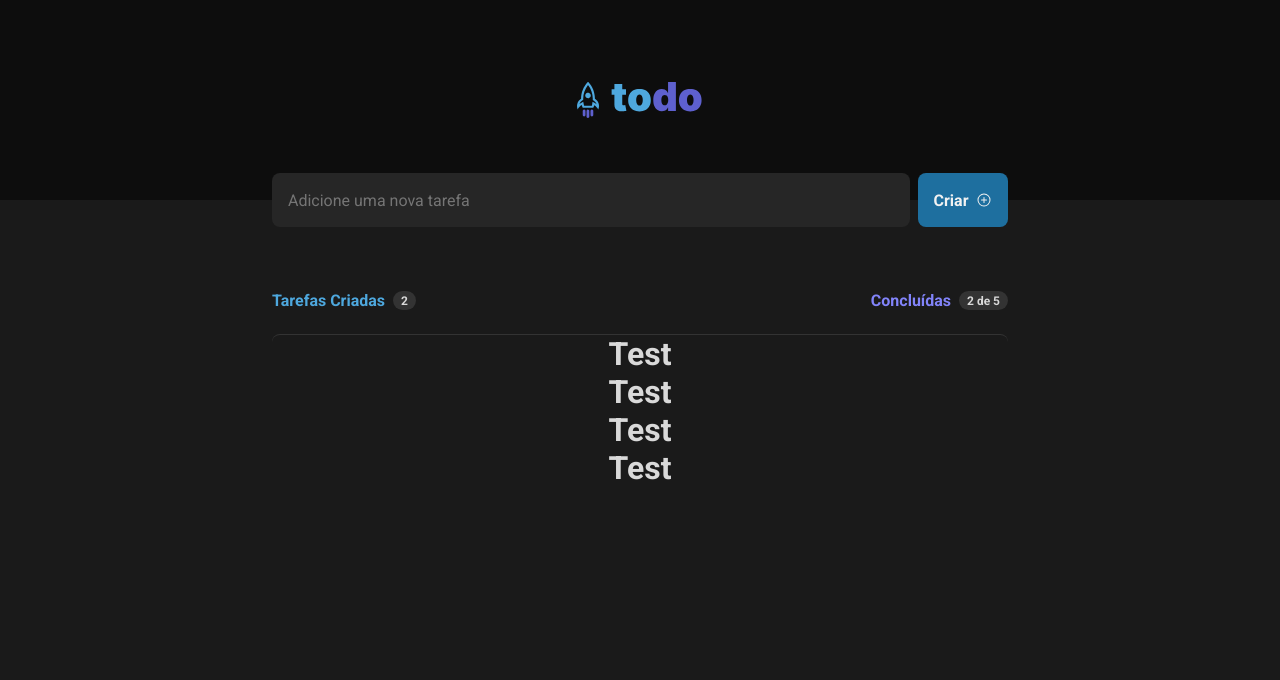
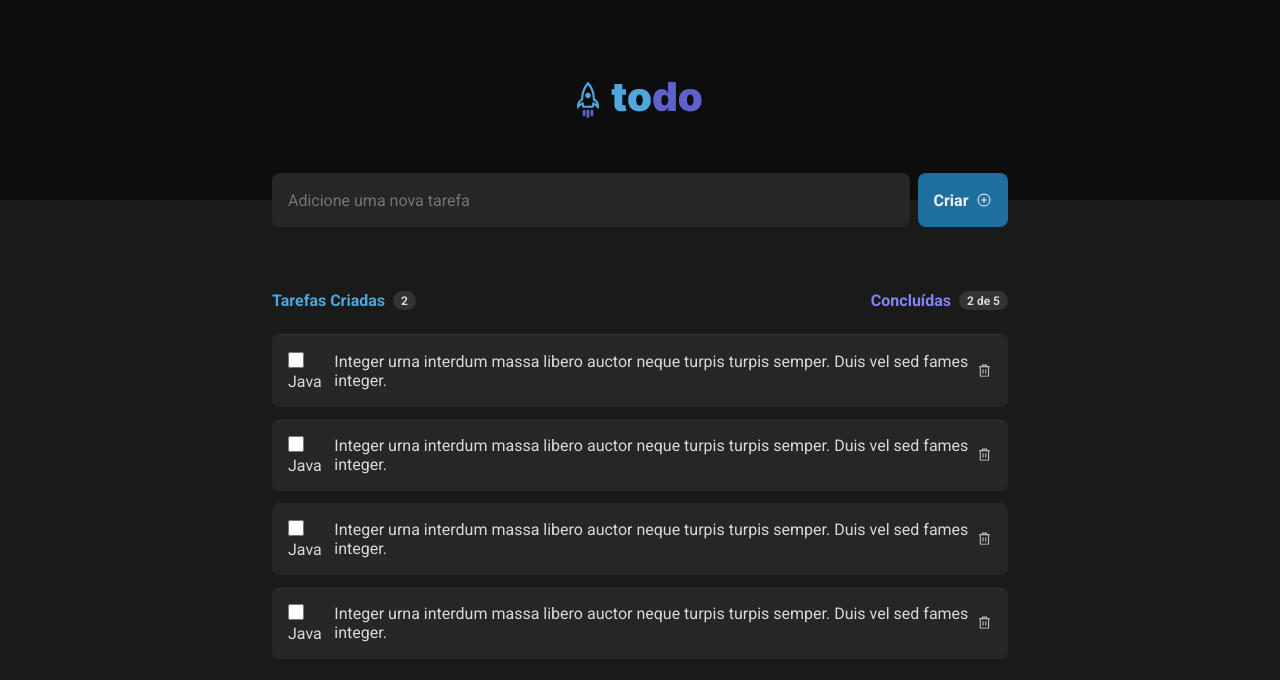
Before and after one commit to luanrem/todo-list, a React (Vite) app: page / in a window 1280 px wide. Shown: the top 680 px of the page. Built offline with nearby package versions, Linux system fonts and the light colour scheme.

Commit message:
feat: implement TaskCard

```diff
--- /dev/null
+++ b/src/components/TaskCard/TaskCard.module.css
@@ -0,0 +1,56 @@
+.container {
+  display: flex;
+  justify-content: space-between;
+  align-items: center;
+  padding: 0 1rem;
+
+  background: var(--gray-500);
+  min-height: 4.5rem;
+  width: 100%;
+  border-radius: 8px;
+  margin-bottom: 0.75rem;
+}
+
+/*
+.container input {
+  margin-right: 0.75rem;
+
+  width: 1rem;
+  height: 1rem;
+  border-radius: 50%;
+  vertical-align: middle;
+  border: 1px solid var(--blue);
+  appearance: none;
+  -webkit-appearance: none;
+  outline: none;
+  cursor: pointer;
+  box-shadow: none;
+}
+
+.container input::after:checked {
+  border: 2px solid #fff;
+  border-top: none;
+  border-right: none;
+  content: "";
+  height: 4px;
+  position: absolute;
+  transform: rotate(-45deg);
+  width: 8px;
+}
+
+.container input:checked {
+  background: var(--purple);
+  border: 1px solid var(--purple);
+} */
+
+input[type="checkbox"] {
+  background: green;
+}
+
+.container input {
+  accent-color: red;
+  border-radius: 50%;
+  width: 1rem;
+  height: 1rem;
+  border: 1px solid var(--blue);
+}
--- a/src/components/TaskCard/index.tsx
+++ b/src/components/TaskCard/index.tsx
@@ -1,5 +1,16 @@
+import { Trash } from '@phosphor-icons/react'
+
+import styles from './TaskCard.module.css'
+
 export function TaskCard() {
   return (
-    <h1>Test</h1>
+    <div className={styles.container}>
+      <div>
+        <input type="checkbox" />
+        <label htmlFor="lang1">Java</label>
+      </div>
+      <p>Integer urna interdum massa libero auctor neque turpis turpis semper. Duis vel sed fames integer.</p>
+      <Trash />
+    </div>
   )
 }
```
